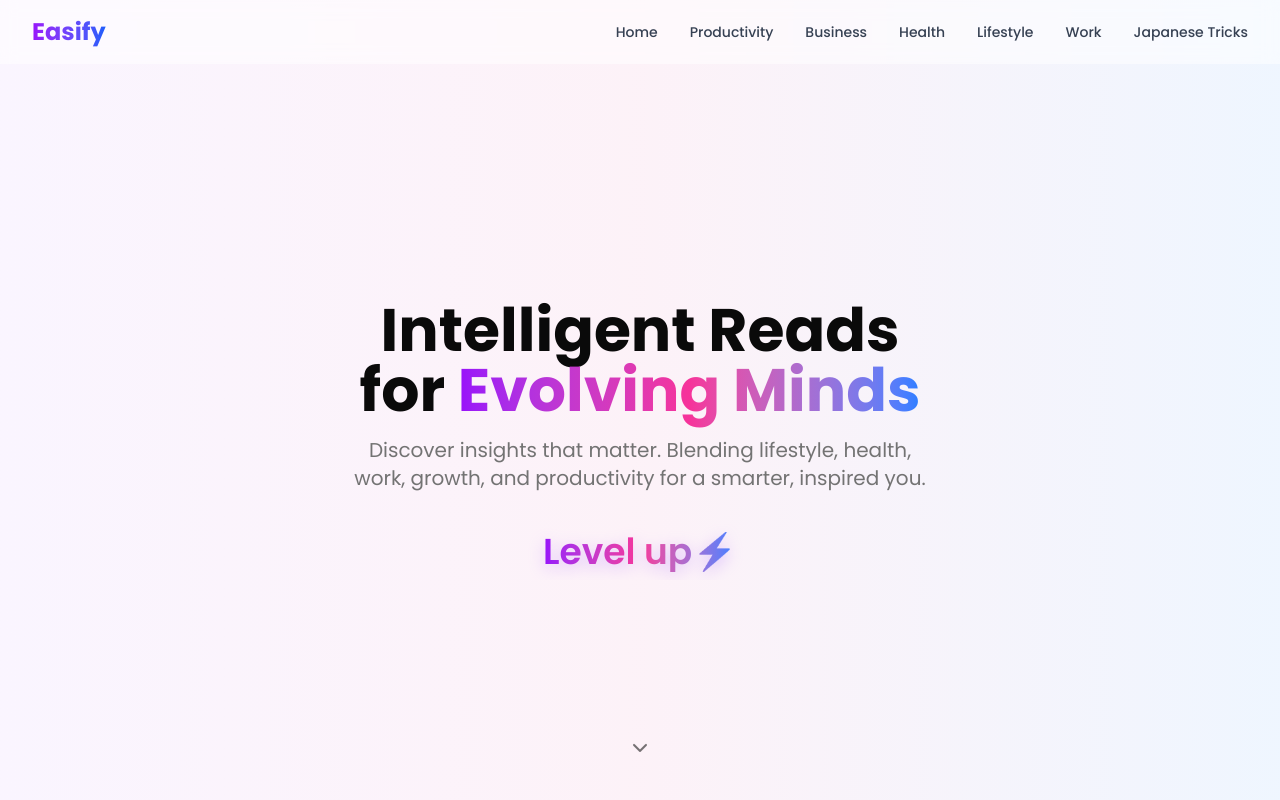
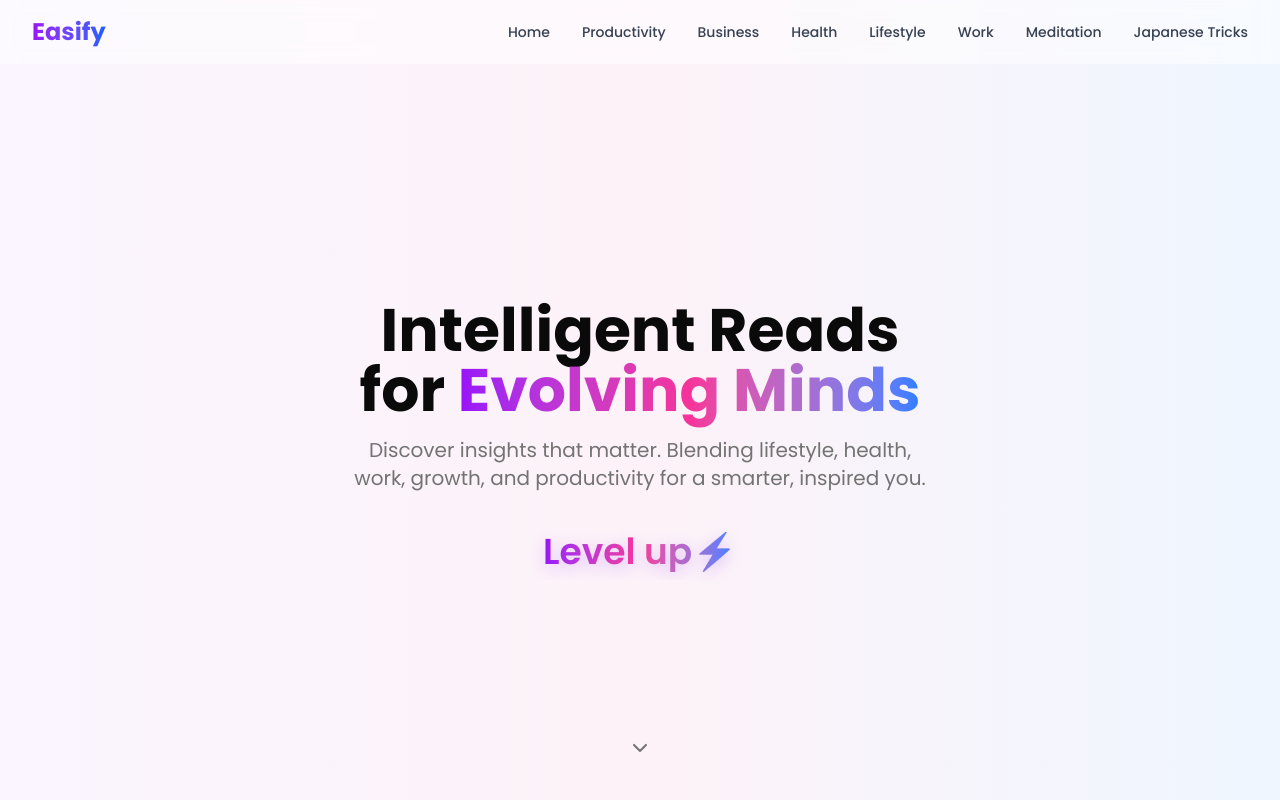
Before and after one commit to 01Maya/Easify, a Next.js app: page / in a window 1280 px wide. Shown: the top 800 px of the page. Built offline with nearby package versions, Linux system fonts and the light colour scheme.

Commit message:
Update navbar.tsx

```diff
--- a/components/navbar.tsx
+++ b/components/navbar.tsx
@@ -18,6 +18,7 @@ export default function Navbar({ isScrolled }: NavbarProps) {
     { label: "Health", href: "/health" },
     { label: "Lifestyle", href: "/lifestyle" },
     { label: "Work", href: "/work" },
+    { label: "Meditation", href: "/meditation" },
     { label: "Japanese Tricks", href: "/japanese" },
   ]
 
```
